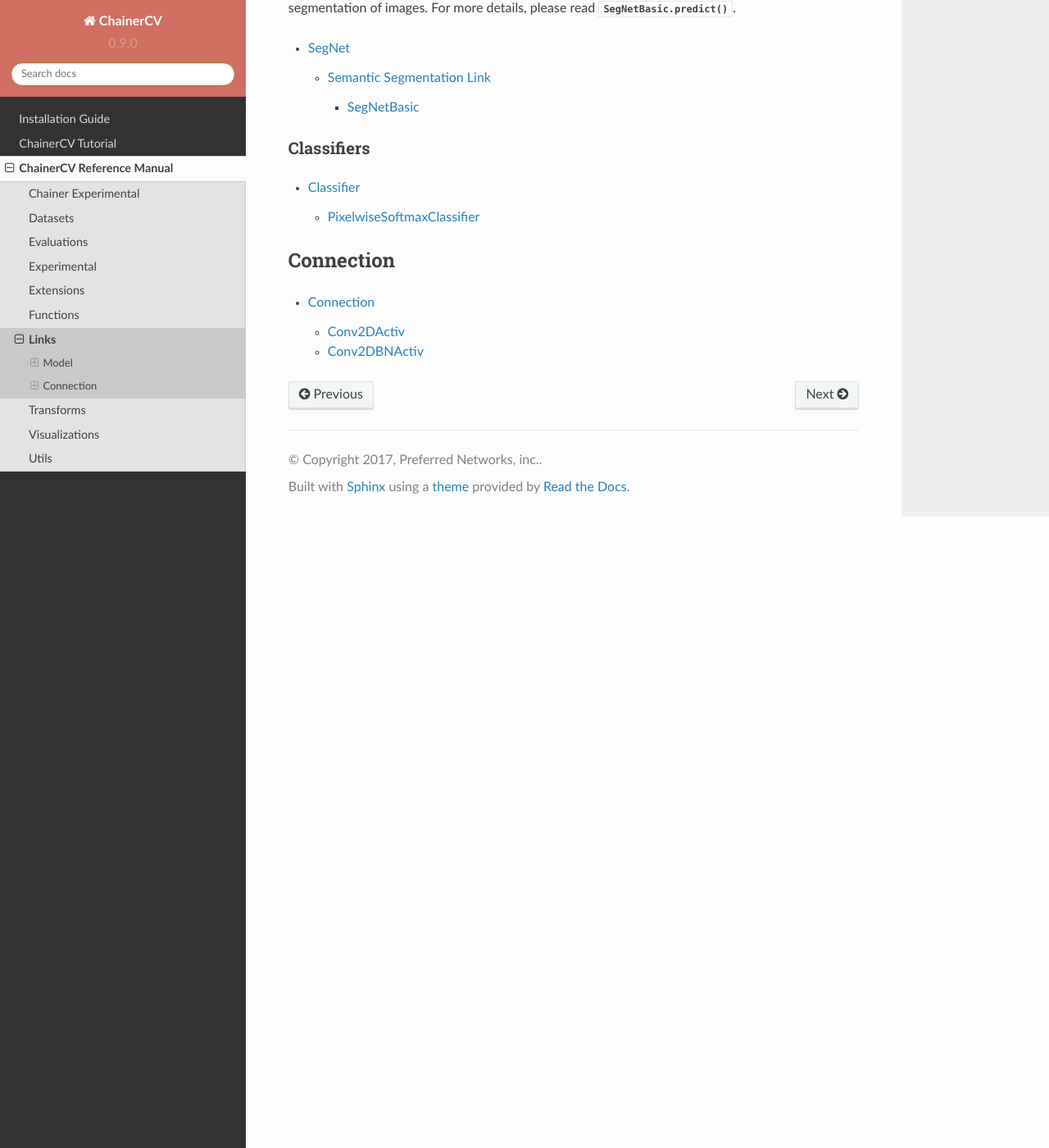
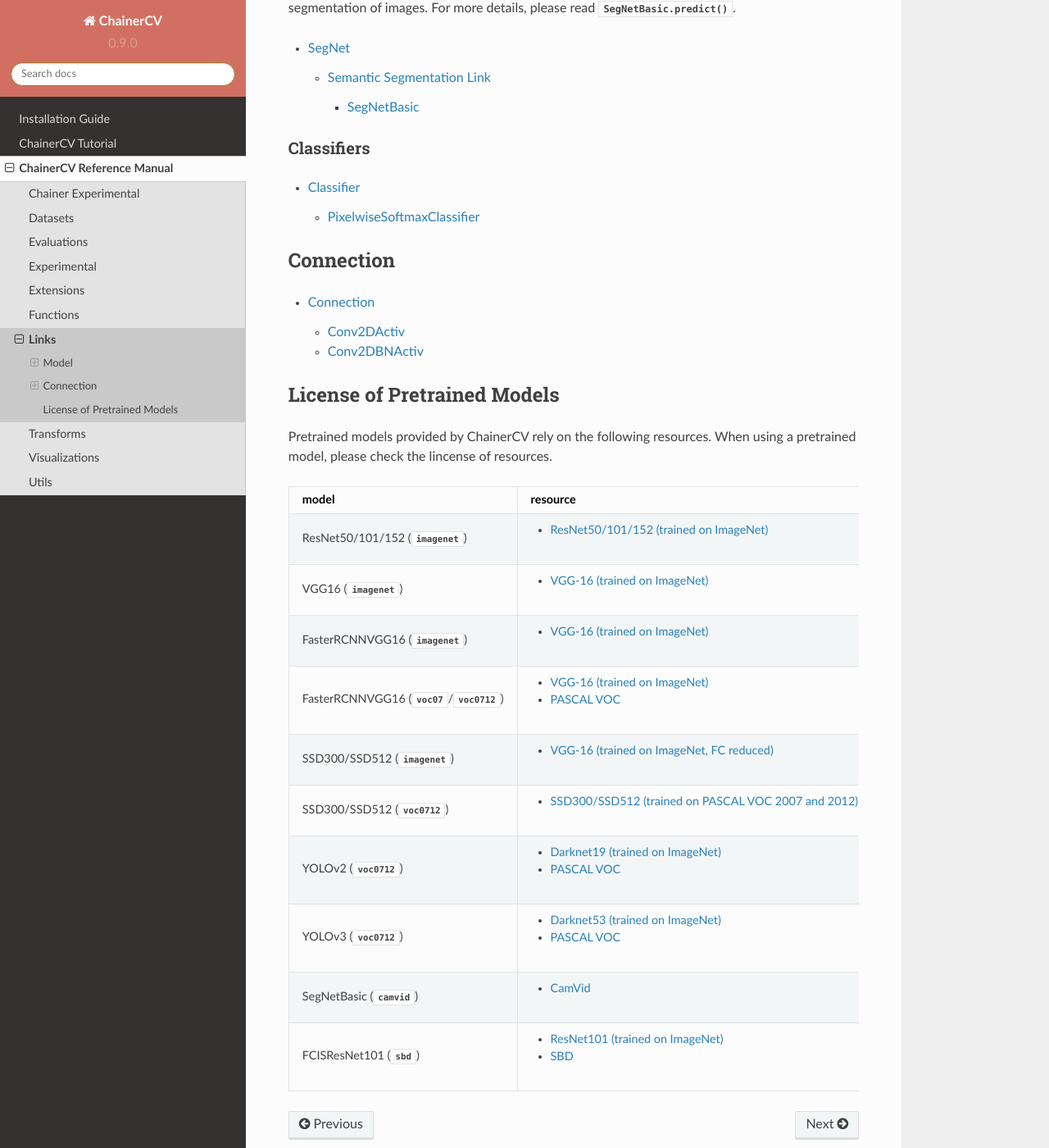
Before and after one commit to chainer/chainercv, a Sphinx documentation site: the page built from docs/source/reference/links.rst, in a window 1280 px wide and 1400 px high, scrolled down 2281 px. Shown: the whole window at 82% size. Built offline with Sphinx 7.4.7 and the Read the Docs theme 2.0.0, drawn with Linux system fonts in a browser that asks for light colours.

Commit message:
add note

```diff
--- a/docs/source/reference/links.rst
+++ b/docs/source/reference/links.rst
@@ -62,3 +62,38 @@
 
 .. toctree::
     links/connection
+
+License of Pretrained Models
+----------------------------
+Pretrained models provided by ChainerCV rely on the following resources.
+When using a pretrained model, please check the lincense of resources.
+
+.. list-table::
+    :header-rows: 1
+
+    * - model
+      - resource
+    * - ResNet50/101/152 (:obj:`imagenet`)
+      - * `ResNet50/101/152 (trained on ImageNet) <https://github.com/KaimingHe/deep-residual-networks#models>`_
+    * - VGG16 (:obj:`imagenet`)
+      - * `VGG-16 (trained on ImageNet) <http://www.robots.ox.ac.uk/%7Evgg/research/very_deep/>`_
+    * - FasterRCNNVGG16 (:obj:`imagenet`)
+      - * `VGG-16 (trained on ImageNet) <http://www.robots.ox.ac.uk/%7Evgg/research/very_deep/>`_
+    * - FasterRCNNVGG16 (:obj:`voc07`/:obj:`voc0712`)
+      - * `VGG-16 (trained on ImageNet) <http://www.robots.ox.ac.uk/%7Evgg/research/very_deep/>`_
+        * `PASCAL VOC <http://host.robots.ox.ac.uk/pascal/VOC/>`_
+    * - SSD300/SSD512 (:obj:`imagenet`)
+      - * `VGG-16 (trained on ImageNet, FC reduced) <https://github.com/weiliu89/caffe/tree/ssd#preparation>`_
+    * - SSD300/SSD512 (:obj:`voc0712`)
+      - * `SSD300/SSD512 (trained on PASCAL VOC 2007 and 2012) <https://github.com/weiliu89/caffe/tree/ssd#models>`_
+    * - YOLOv2 (:obj:`voc0712`)
+      - * `Darknet19 (trained on ImageNet) <https://pjreddie.com/darknet/yolov2/#train-voc>`_
+        * `PASCAL VOC <http://host.robots.ox.ac.uk/pascal/VOC/>`_
+    * - YOLOv3 (:obj:`voc0712`)
+      - * `Darknet53 (trained on ImageNet) <https://pjreddie.com/darknet/yolo/#train-voc>`_
+        * `PASCAL VOC <http://host.robots.ox.ac.uk/pascal/VOC/>`_
+    * - SegNetBasic (:obj:`camvid`)
+      - * `CamVid <https://github.com/alexgkendall/SegNet-Tutorial/>`_
+    * - FCISResNet101 (:obj:`sbd`)
+      - * `ResNet101 (trained on ImageNet) <https://github.com/KaimingHe/deep-residual-networks#models>`_
+        * `SBD <http://home.bharathh.info/pubs/codes/SBD/download.html>`_
```
